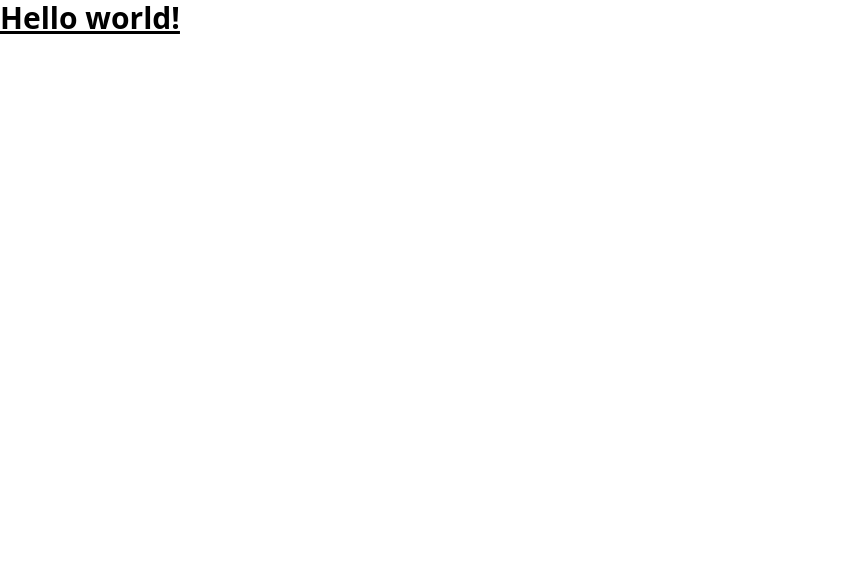
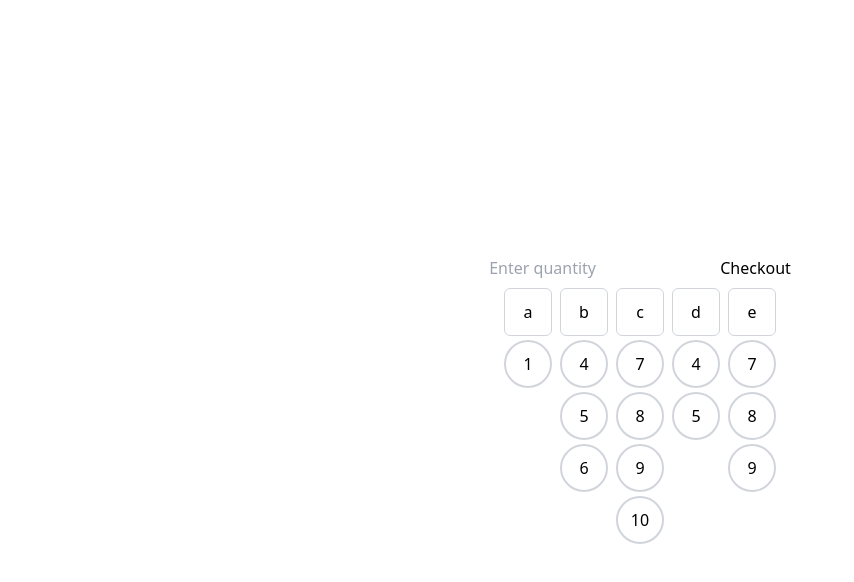
Before and after one commit to gabrielms98/checkout-queue, a React (Vite) app: page / in a window 1280 px wide. Shown: the top 582 px of the page, without its empty margins (0-854 px from the left). Built offline with nearby package versions, Linux system fonts and the light colour scheme.

Commit message:
feat: initial structure

```diff
--- a/src/App.tsx
+++ b/src/App.tsx
@@ -1,7 +1,51 @@
 import "./App.css";
 
 function App() {
-  return <h1 className="text-3xl font-bold underline">Hello world!</h1>;
+  const lines: string[] = ["a", "b", "c", "d", "e"];
+  const lineItems: number[][] = [
+    [1],
+    [4, 5, 6],
+    [7, 8, 9, 10],
+    [4, 5],
+    [7, 8, 9],
+  ];
+
+  return (
+    <div className="w-screen h-screen flex flex-col justify-center items-center">
+      <div>
+        <input type="number" placeholder="Enter quantity"></input>
+        <button>Checkout</button>
+      </div>
+      <div className="flex gap-2 mt-2">
+        {lines &&
+          lines.map((line, i) => (
+            <div
+              className="border border-gray-300 rounded-md w-12 h-12 flex justify-center items-center"
+              key={i}
+            >
+              {line}
+            </div>
+          ))}
+      </div>
+      <div className="flex gap-2 mt-1">
+        {lineItems &&
+          lineItems.map((line) => {
+            return (
+              <div className="flex flex-col gap-1">
+                {line.map((item, i) => (
+                  <div
+                    className="border-2 border-gray-300 rounded-full w-12 h-12 flex justify-center items-center"
+                    key={i}
+                  >
+                    {item}
+                  </div>
+                ))}
+              </div>
+            );
+          })}
+      </div>
+    </div>
+  );
 }
 
 export default App;
```
